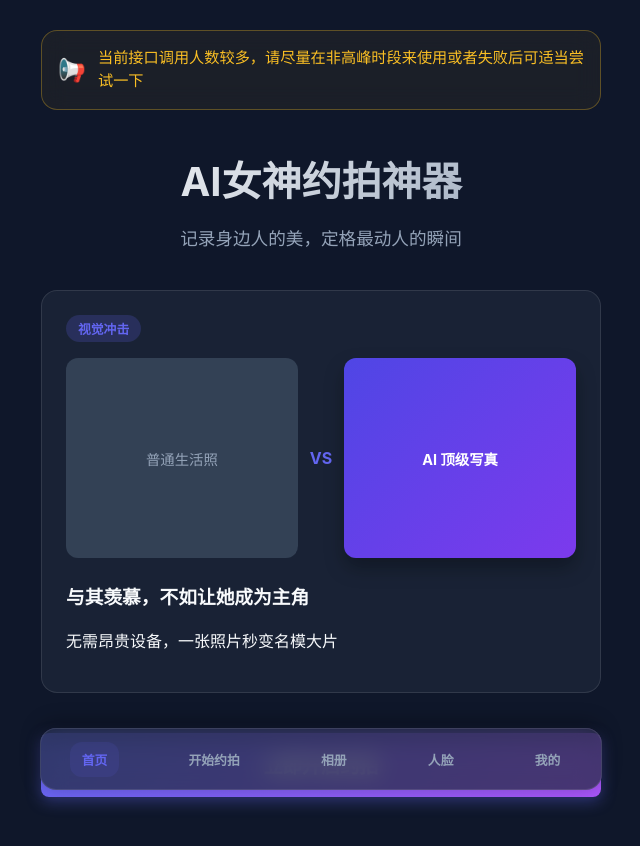
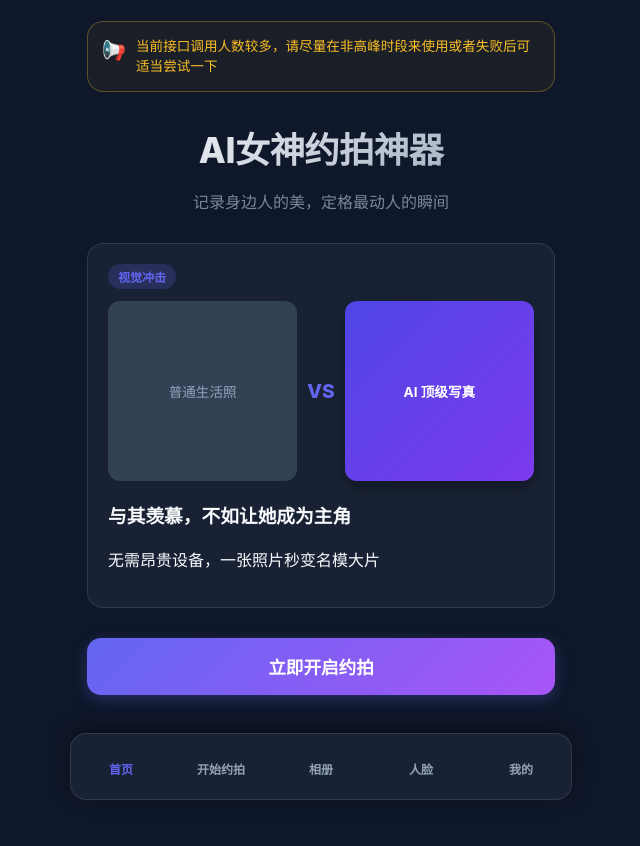
Before and after one commit to gdtjw2020-creator/photo-taking, a Vue app in the folder frontend/: page / in a window 1280 px wide. Shown: the top 846 px of the page, without its empty margins (319-959 px from the left). After the commit the page ends 800 px from the top, so only its background shows below. Built offline with nearby package versions, Linux system fonts and the light colour scheme.

Commit message:
完善前端显示错误

```diff
--- a/frontend/src/App.vue
+++ b/frontend/src/App.vue
@@ -45,29 +45,34 @@ body {
 }
 
 .app-container {
-  max-width: 600px;
+  width: 100%;
+  max-width: 500px; /* 更加适配主流 H5 宽度 */
   margin: 0 auto;
-  min-height: 100vh;
+  min-height: 100dvh; /* 动态视口高度，解决移动端浏览器工具栏遮挡问题 */
+  display: flex;
+  flex-direction: column;
   position: relative;
-  padding-bottom: 70px; /* 为导航栏留出空间 */
+  background-color: var(--bg-dark);
 }
 
 .tab-bar {
   position: fixed;
-  bottom: 10px;
+  bottom: 0; /* 贴合底部 */
   left: 50%;
   transform: translateX(-50%);
-  width: calc(100% - 40px);
-  max-width: 560px;
-  height: 60px;
+  width: 100%;
+  max-width: 500px; /* 与容器一致 */
+  height: calc(65px + env(safe-area-inset-bottom)); /* 适配 iOS 刘海屏底部安全区 */
+  padding-bottom: env(safe-area-inset-bottom);
   display: flex;
   justify-content: space-around;
   align-items: center;
-  border-radius: 20px;
   z-index: 1000;
+  background: rgba(30, 41, 59, 0.8);
   backdrop-filter: blur(20px);
-  border: 1px solid rgba(255, 255, 255, 0.1);
-  box-shadow: 0 -5px 20px rgba(0, 0, 0, 0.3);
+  -webkit-backdrop-filter: blur(20px); /* 兼容 Chrome/Safari 移动端 */
+  border-top: 1px solid rgba(255, 255, 255, 0.1);
+  box-shadow: 0 -4px 20px rgba(0, 0, 0, 0.4);
 }
 
 .tab-item {
@@ -76,18 +81,23 @@ body {
   display: flex;
   flex-direction: column;
   align-items: center;
-  transition: all 0.3s;
-  padding: 8px 12px;
-  border-radius: 12px;
+  justify-content: center;
+  flex: 1;
+  height: 100%;
+  transition: all 0.2s;
 }
 
-.tab-item:hover, .router-link-active {
+.tab-item:active {
+  transform: scale(0.9);
+}
+
+.router-link-active {
   color: var(--primary-color);
-  background: rgba(99, 102, 241, 0.1);
 }
 
 .tab-label {
-  font-size: 0.8rem;
-  font-weight: bold;
+  font-size: 0.75rem;
+  font-weight: 600;
+  margin-top: 4px;
 }
 </style>
--- a/frontend/src/store/auth.js
+++ b/frontend/src/store/auth.js
@@ -10,11 +10,19 @@ export const useAuthStore = defineStore('auth', () => {
 
   async function init() {
     loading.value = true
-    const { data: { session } } = await supabase.auth.getSession()
-    user.value = session?.user || null
+    try {
+        const { data, error } = await supabase.auth.getSession()
+        if (error) throw error
 
-    if (session?.access_token) {
-        localStorage.setItem('token', session.access_token)
+        const session = data?.session
+        user.value = session?.user || null
+
+        if (session?.access_token) {
+            localStorage.setItem('token', session.access_token)
+        }
+    } catch (e) {
+        console.error('Auth initialization failed:', e)
+        user.value = null
     }
 
     // 监听状态变化
--- a/frontend/src/views/GenerateView.vue
+++ b/frontend/src/views/GenerateView.vue
@@ -209,16 +209,21 @@ const submitTask = async () => {
     const res = await api.post('/api/photoshoot/generate', payload)
     taskId.value = res.data.task_id
     resultImages.value = [] // 立即重置旧图片，显示新占位符
+    errorMessage.value = '' // 重置错误信息
     ElMessage.success('任务已提交，正在修图中...')
     startPolling(res.data.task_id)
   } catch (err) {
-    ElMessage.error('开启任务失败')
+    const msg = err.response?.data?.detail || '开启任务失败，请稍后重试'
+    ElMessage.error(msg)
+    errorMessage.value = msg
+    taskStatus.value = 'failed'
     isGenerating.value = false
   }
 }
 
 const pollTimer = ref(null)
 const taskStatus = ref('')
+const errorMessage = ref('')
 const resultImages = ref([])
 
 const startPolling = (tid) => {
@@ -243,7 +248,8 @@ const startPolling = (tid) => {
         ElMessage.success('全组照片约拍完成！')
         stopPolling()
       } else if (data.status === 'failed') {
-        ElMessage.error(data.error_message || '任务失败')
+        errorMessage.value = data.error_message || '任务生成失败，请重试'
+        ElMessage.error(errorMessage.value)
         stopPolling()
       }
     } catch (err) {
@@ -366,7 +372,7 @@ const handleSuggest = () => {
 
       <!-- 自定义参考图上传区 -->
       <div v-show="activeTab === 'custom'" class="custom-ref-area">
-        <p class="sub-hint">上传你想要换脸的模特底图（最多 5 张）。</p>
+        <p class="sub-hint">上传你想要换脸的模特底图（最多 5 张，禁止上传违规图片或过份性感图片）。</p>
         <div class="ref-list">
           <div v-for="(img, idx) in referenceImages" :key="idx" class="ref-item">
             <el-image :src="img" fit="cover" class="ref-img"></el-image>
@@ -486,8 +492,20 @@ const handleSuggest = () => {
       </el-button>
     </div>
 
-    <div v-if="taskStatus === 'completed' || taskStatus === 'processing'" class="result-section glass-card">
-      <h2>3. 约拍成果 <el-tag v-if="taskStatus === 'processing'" type="warning" size="small">正在拍摄中 ({{ resultImages.length }}/{{ activeTab === 'custom' ? referenceImages.length : imageCount }})</el-tag></h2>
+    <div v-if="taskStatus" class="result-section glass-card">
+      <div v-if="taskStatus === 'failed'" class="error-container">
+        <el-alert
+          :title="errorMessage"
+          type="error"
+          description="您可以检查上传的图片是否清晰，或者稍后重新提交任务。"
+          show-icon
+          :closable="false"
+        />
+      </div>
+      <h2>3. 约拍成果
+        <el-tag v-if="taskStatus === 'processing'" type="warning" size="small">正在拍摄中 ({{ resultImages.length }}/{{ activeTab === 'custom' ? referenceImages.length : imageCount }})</el-tag>
+        <el-tag v-else-if="taskStatus === 'failed'" type="danger" size="small">生成出错</el-tag>
+      </h2>
       <div class="result-grid">
         <!-- 已完成的图片 -->
         <div v-for="(url, index) in resultImages" :key="url" class="result-item">
@@ -689,6 +707,10 @@ const handleSuggest = () => {
   padding: 20px;
   margin-top: 24px;
   animation: fadeIn 0.5s ease;
+}
+
+.error-container {
+  margin-bottom: 20px;
 }
 
 .result-grid {
--- a/frontend/src/views/HomeView.vue
+++ b/frontend/src/views/HomeView.vue
@@ -46,118 +46,127 @@ const startPhotoshoot = () => {
 
 <style scoped>
 .home-container {
-  padding: 20px;
-  max-width: 600px;
-  margin: 0 auto;
+  padding: 16px;
+  width: 100%;
+  box-sizing: border-box;
 }
 
 .announcement {
-  margin-top: 10px;
-  margin-bottom: 30px;
-  padding: 16px;
+  margin-top: 5px;
+  margin-bottom: 25px;
+  padding: 14px;
   border: 1px solid rgba(251, 191, 36, 0.3);
   background: rgba(251, 191, 36, 0.05);
   animation: slideIn 0.6s cubic-bezier(0.16, 1, 0.3, 1);
 }
 
 @keyframes slideIn {
-  from { opacity: 0; transform: translateY(-20px); }
+  from { opacity: 0; transform: translateY(-10px); }
   to { opacity: 1; transform: translateY(0); }
 }
 
 .announcement-content {
   display: flex;
-  align-items: center;
-  gap: 12px;
+  align-items: flex-start; /* 适配长文本 */
+  gap: 10px;
 }
 
 .announcement-icon {
-  font-size: 1.4rem;
+  font-size: 1.2rem;
+  line-height: 1.5;
 }
 
 .announcement p {
   margin: 0;
-  font-size: 0.95rem;
+  font-size: 0.85rem;
   color: #fbbf24;
   line-height: 1.5;
 }
 
 .hero {
   text-align: center;
-  margin-top: 40px;
-  margin-bottom: 40px;
+  margin: 30px 0;
 }
 
 .hero h1 {
-  font-size: 2.5rem;
+  font-size: 2.2rem;
+  font-weight: 800;
   background: linear-gradient(135deg, #fff 0%, #94a3b8 100%);
   -webkit-background-clip: text;
+  background-clip: text; /* 标准属性 */
   -webkit-text-fill-color: transparent;
-  margin-bottom: 10px;
+  color: #fff; /* 回退颜色 */
+  margin-bottom: 8px;
+  letter-spacing: -0.5px;
 }
 
 .hero p {
   color: var(--text-muted);
-  font-size: 1.1rem;
+  font-size: 1rem;
+  opacity: 0.8;
 }
 
 .compare-card {
-  padding: 24px;
-  margin-bottom: 40px;
+  padding: 20px;
+  margin-bottom: 30px;
 }
 
 .compare-badge {
   display: inline-block;
   background: rgba(99, 102, 241, 0.2);
   color: var(--primary-color);
-  padding: 4px 12px;
+  padding: 4px 10px;
   border-radius: 20px;
-  font-size: 0.8rem;
+  font-size: 0.75rem;
   font-weight: bold;
-  margin-bottom: 16px;
+  margin-bottom: 12px;
 }
 
 .before-after {
   display: flex;
   justify-content: space-between;
   align-items: center;
-  margin-bottom: 24px;
-  gap: 12px;
+  margin-bottom: 20px;
+  gap: 10px;
 }
 
 .placeholder-img {
   flex: 1;
-  height: 200px;
+  height: 160px;
   background: #334155;
   display: flex;
   align-items: center;
   justify-content: center;
   border-radius: 12px;
   color: var(--text-muted);
-  font-size: 0.9rem;
+  font-size: 0.85rem;
+  text-align: center;
+  padding: 10px;
 }
 
 .placeholder-img.premium {
   background: linear-gradient(135deg, #4f46e5 0%, #7c3aed 100%);
   color: white;
   font-weight: bold;
-  box-shadow: 0 10px 20px rgba(0, 0, 0, 0.3);
+  box-shadow: 0 8px 16px rgba(0, 0, 0, 0.3);
 }
 
 .divider {
-  font-weight: bold;
+  font-weight: 800;
   color: var(--primary-color);
+  font-size: 1.2rem;
 }
 
 .action-bar {
   text-align: center;
-  margin-top: 40px;
+  margin-bottom: 20px;
 }
 
 .primary-button.large {
   width: 100%;
-  padding: 18px;
-  font-size: 1.2rem;
-  box-shadow: 0 4px 15px rgba(99, 102, 241, 0.4);
+  padding: 16px;
+  font-size: 1.1rem;
+  border-radius: 14px;
+  box-shadow: 0 4px 15px rgba(99, 102, 241, 0.3);
 }
 </style>
```
